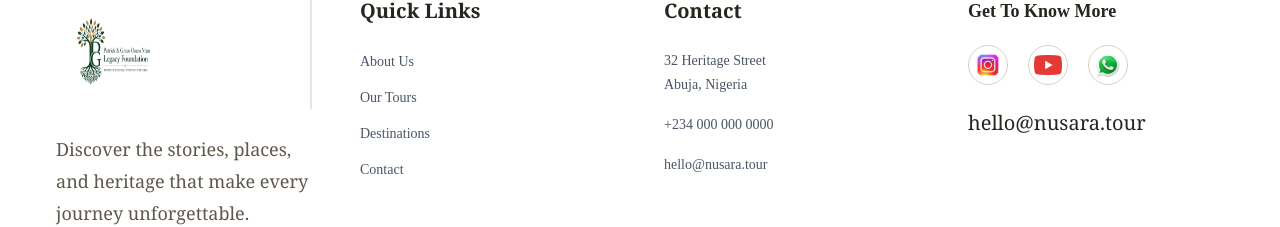
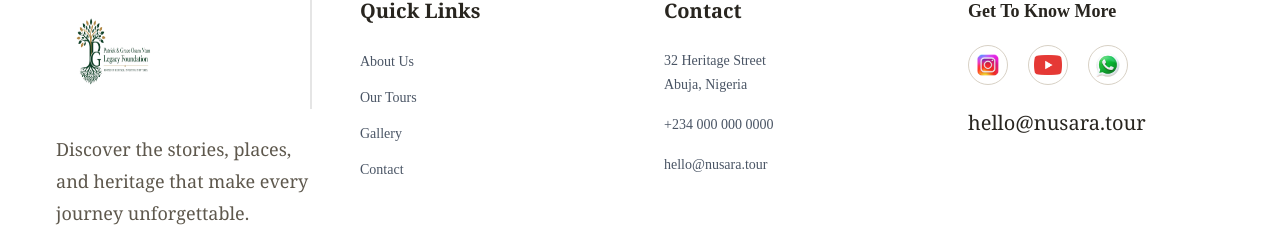
Before and after one commit to Godswill-joel/legacyfoundation, a Next.js app: page / in a window 1280 px wide. Shown: the part 3457-3684 px from the top of the page. Built offline with nearby package versions, Linux system fonts and the light colour scheme.

Commit message:
Footer change

```diff
--- a/components/pages/footer.tsx
+++ b/components/pages/footer.tsx
@@ -15,7 +15,7 @@ const footerLinks = [
 const quickLinks = [
     { label: "About Us", href: "/about" },
     { label: "Our Tours", href: "/tours" },
-    { label: "Destinations", href: "/destinations" },
+    { label: "Gallery", href: "/gallery" },
     { label: "Contact", href: "/contact" },
 ];
 
```
